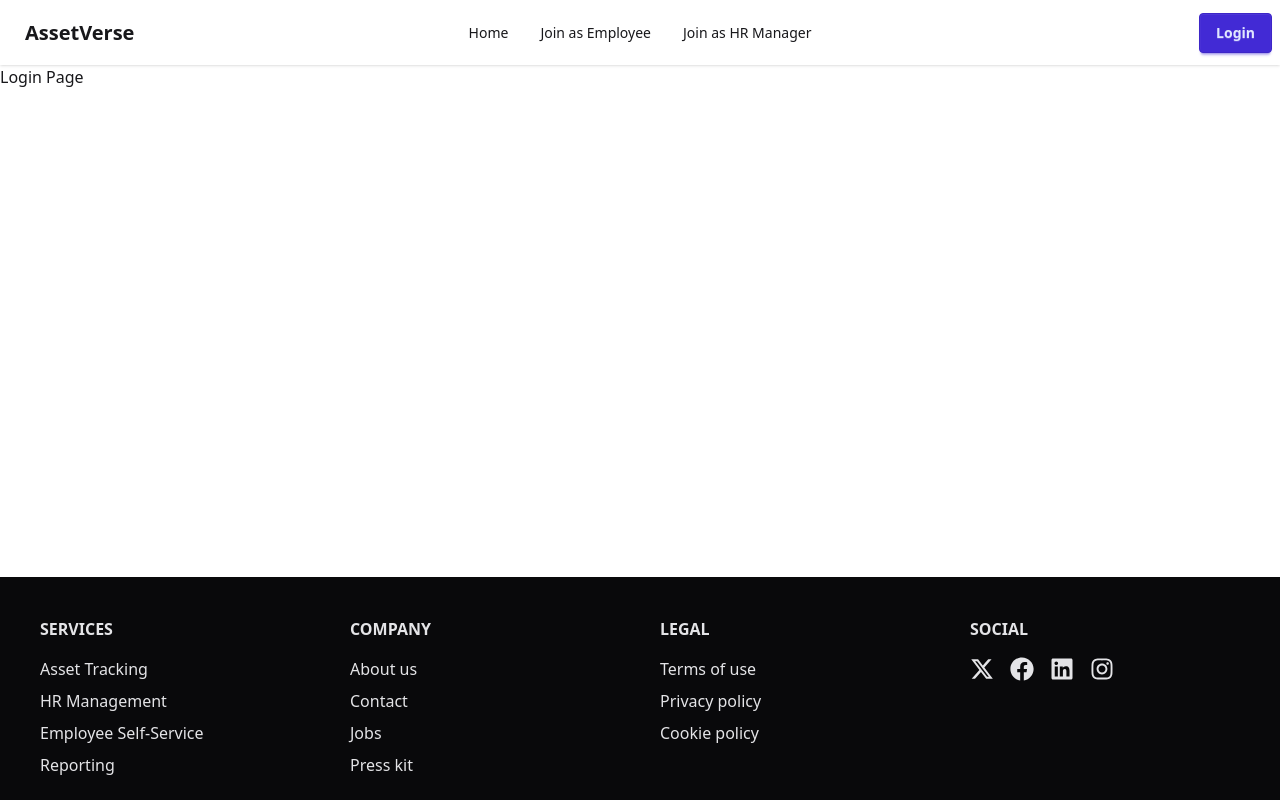
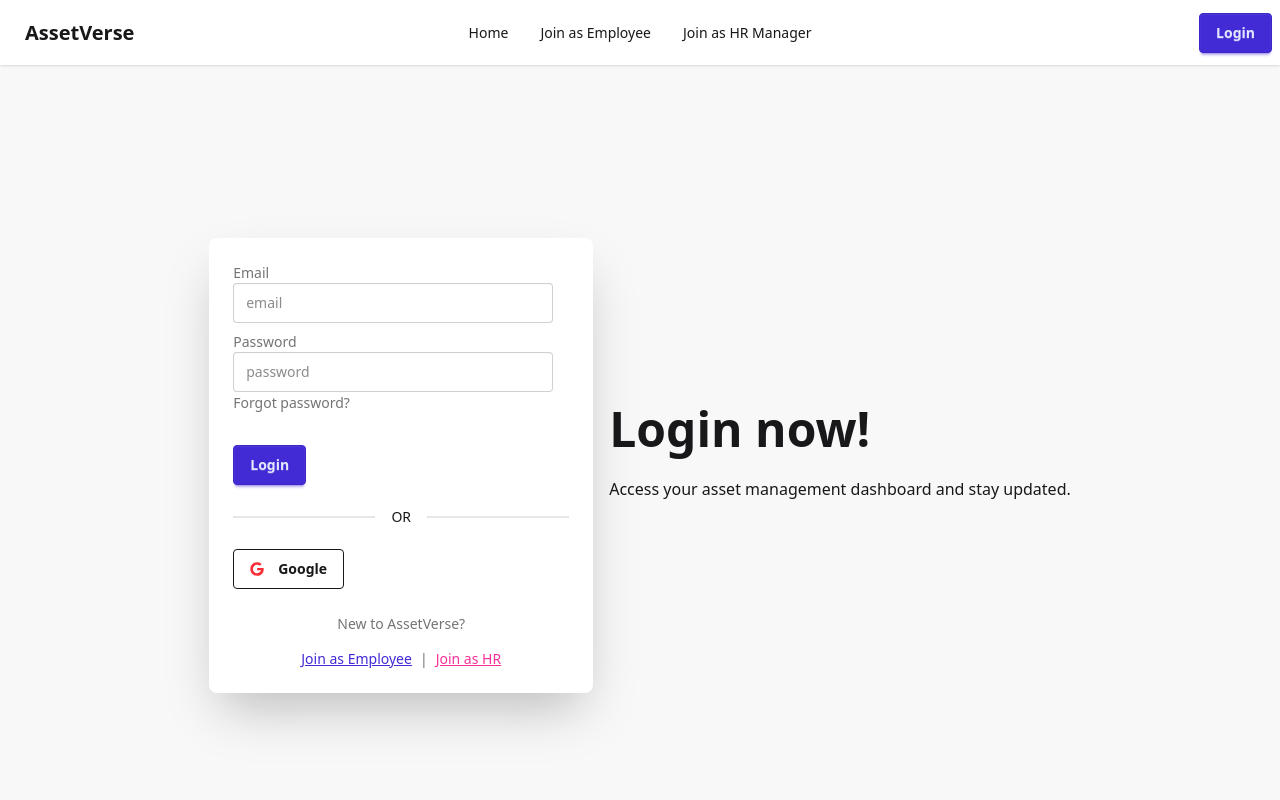
Before and after one commit to HossainShahRahat/asset-verse-client, a React (Vite) app: page /login in a window 1280 px wide. Shown: the top 800 px of the page. Built offline with nearby package versions, Linux system fonts and the light colour scheme; no server answers.

Commit message:
implement login page with email and google authentication

```diff
--- /dev/null
+++ b/src/Pages/Login/Login.jsx
@@ -0,0 +1,129 @@
+import { useContext } from "react";
+import { Link, useNavigate, useLocation } from "react-router-dom";
+import { AuthContext } from "../../Providers/AuthProvider";
+import { FaGoogle } from "react-icons/fa";
+import Swal from "sweetalert2";
+
+const Login = () => {
+  const { signInUser, signInWithGoogle } = useContext(AuthContext);
+  const navigate = useNavigate();
+  const location = useLocation();
+
+  const from = location.state?.from?.pathname || "/";
+
+  const handleLogin = (event) => {
+    event.preventDefault();
+    const form = event.target;
+    const email = form.email.value;
+    const password = form.password.value;
+
+    signInUser(email, password)
+      .then((result) => {
+        const user = result.user;
+        console.log(user);
+        Swal.fire({
+          title: "Success",
+          text: "User Login Successful",
+          icon: "success",
+          confirmButtonText: "Ok",
+        });
+        navigate(from, { replace: true });
+      })
+      .catch((error) => {
+        console.log(error);
+        Swal.fire({
+          title: "Error!",
+          text: error.message,
+          icon: "error",
+          confirmButtonText: "Close",
+        });
+      });
+  };
+
+  const handleGoogleSignIn = () => {
+    signInWithGoogle()
+      .then((result) => {
+        console.log(result.user);
+        navigate(from, { replace: true });
+      })
+      .catch((error) => {
+        console.log(error);
+      });
+  };
+
+  return (
+    <div className="hero min-h-screen bg-base-200">
+      <div className="hero-content flex-col lg:flex-row-reverse">
+        <div className="text-center lg:text-left">
+          <h1 className="text-5xl font-bold">Login now!</h1>
+          <p className="py-6">
+            Access your asset management dashboard and stay updated.
+          </p>
+        </div>
+        <div className="card shrink-0 w-full max-w-sm shadow-2xl bg-base-100">
+          <form onSubmit={handleLogin} className="card-body">
+            <div className="form-control">
+              <label className="label">
+                <span className="label-text">Email</span>
+              </label>
+              <input
+                type="email"
+                name="email"
+                placeholder="email"
+                className="input input-bordered"
+                required
+              />
+            </div>
+            <div className="form-control">
+              <label className="label">
+                <span className="label-text">Password</span>
+              </label>
+              <input
+                type="password"
+                name="password"
+                placeholder="password"
+                className="input input-bordered"
+                required
+              />
+              <label className="label">
+                <a href="#" className="label-text-alt link link-hover">
+                  Forgot password?
+                </a>
+              </label>
+            </div>
+            <div className="form-control mt-6">
+              <button className="btn btn-primary">Login</button>
+            </div>
+
+            <div className="divider">OR</div>
+
+            <div className="form-control">
+              <button
+                type="button"
+                onClick={handleGoogleSignIn}
+                className="btn btn-outline"
+              >
+                <FaGoogle className="mr-2 text-red-500" /> Google
+              </button>
+            </div>
+
+            <label className="label mt-4 justify-center flex-col">
+              <span className="label-text-alt">New to AssetVerse?</span>
+              <div className="flex gap-2 mt-2">
+                <Link to="/join-employee" className="link link-primary">
+                  Join as Employee
+                </Link>
+                <span>|</span>
+                <Link to="/join-hr" className="link link-secondary">
+                  Join as HR
+                </Link>
+              </div>
+            </label>
+          </form>
+        </div>
+      </div>
+    </div>
+  );
+};
+
+export default Login;
--- a/src/Routes/Routes.jsx
+++ b/src/Routes/Routes.jsx
@@ -2,6 +2,8 @@
 import MainLayout from "../Layout/MainLayout";
 import Home from "../Pages/Home/Home";
 import ErrorPage from "../Pages/ErrorPage/ErrorPage";
+import Login from "../Pages/Login/Login";
+import JoinEmployee from "../Pages/Register/JoinEmployee";
 
 const router = createBrowserRouter([
   {
@@ -15,7 +17,7 @@
       },
       {
         path: "/join-employee",
-        element: <div>Join Employee Page</div>,
+        element: <JoinEmployee />,
       },
       {
         path: "/join-hr",
@@ -23,7 +25,7 @@
       },
       {
         path: "/login",
-        element: <div>Login Page</div>,
+        element: <Login />,
       },
     ],
   },
```
